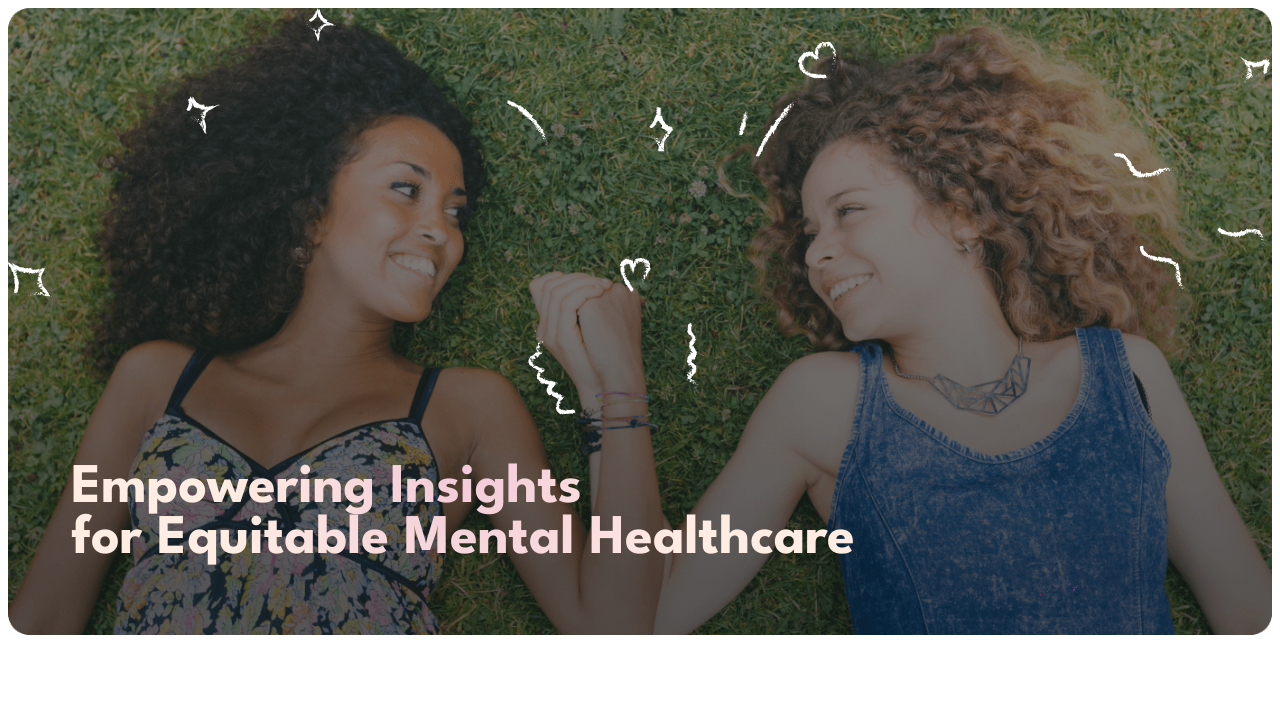
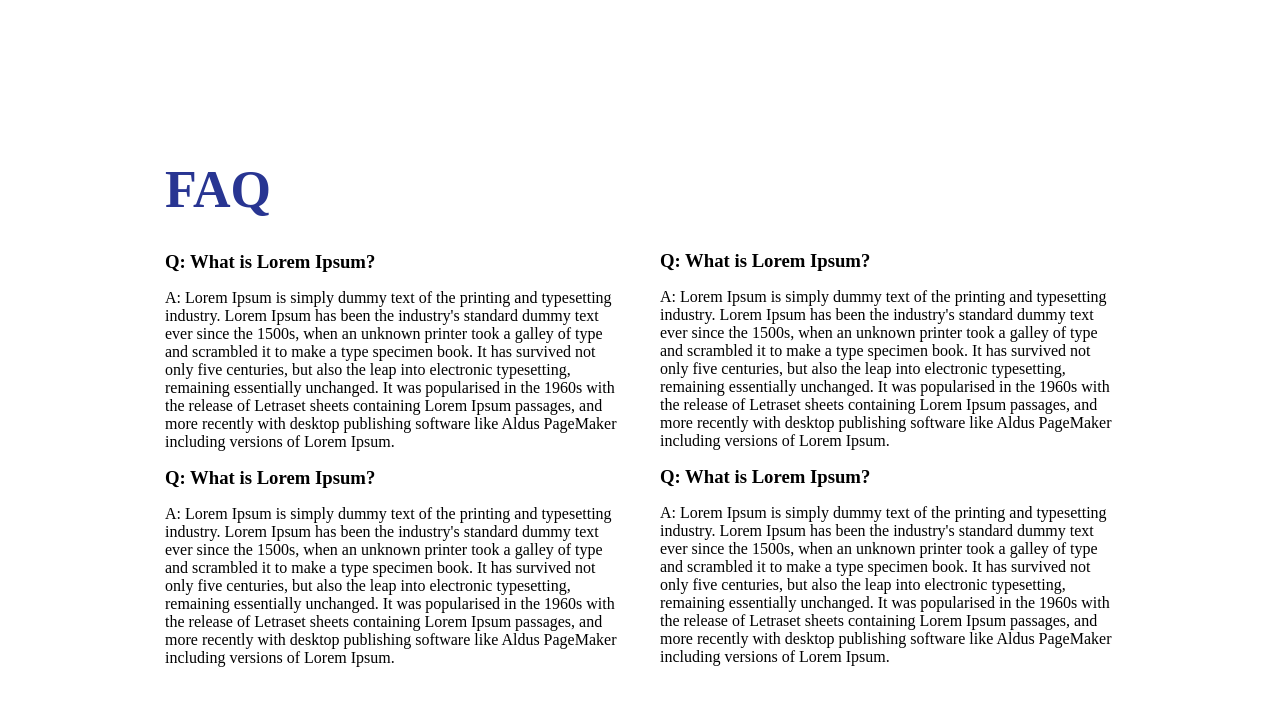
Before and after one commit to teamsindano/sindano, a React (Create React App) app: page / in a window 1280 px wide. Shown: the top 706 px of the page. Built offline with nearby package versions, Linux system fonts and the light colour scheme.

Commit message:
FAQ feature

```diff
--- a/src/Components/App.js
+++ b/src/Components/App.js
@@ -1,14 +1,16 @@
-import './App.css';
-import Theme from './Theme';
-import { theme } from './Theme';
-import Hero from './Hero';
+import "./App.css";
+import Theme from "./Theme";
+import { theme } from "./Theme";
+import Hero from "./Hero";
+import Questions from "./faq";
 
 function App() {
 	return (
 		<>
 			<Theme>
 				<div className="page"></div>
-        <Hero />
+
+				<Questions />
 			</Theme>
 		</>
 	);
--- /dev/null
+++ b/src/Components/faq.js
@@ -0,0 +1,106 @@
+import styled from "styled-components";
+
+const QuestionStyled = styled.section`
+	display: flex;
+	justify-content: center;
+	margin-top: 160px;
+`;
+const TitleStyled = styled.h3`
+	font-size: 52px;
+	font-weight: 700;
+	color: #283592;
+	margin-top: 0;
+	margin-bottom: 32px;
+`;
+const QuestionSection = styled.div`
+	display: flex;
+	flex-direction: row;
+	justify-content: space-between;
+	align-items: normal;
+`;
+const QuestionColumnleft = styled.div`
+	display: flex;
+	flex-direction: column;
+`;
+const QuestionColumnRigth = styled.div`
+	display: flex;
+	margin-top: 90px;
+	padding-left: 40px;
+	flex-direction: column;
+`;
+const SubTitle = styled.h3`
+	max-width: 455px;
+	margin-top: 0;
+	margin-bottom: 16px;
+`;
+const Text = styled.p`
+	max-width: 455px;
+	margin-top: 0;
+	margin-bottom: 16px;
+`;
+function Questions() {
+	return (
+		<QuestionStyled>
+			<QuestionSection>
+				<QuestionColumnleft>
+					<TitleStyled>FAQ</TitleStyled>
+					<SubTitle>Q: What is Lorem Ipsum?</SubTitle>
+					<Text>
+						{" "}
+						A: Lorem Ipsum is simply dummy text of the printing and typesetting
+						industry. Lorem Ipsum has been the industry's standard dummy text
+						ever since the 1500s, when an unknown printer took a galley of type
+						and scrambled it to make a type specimen book. It has survived not
+						only five centuries, but also the leap into electronic typesetting,
+						remaining essentially unchanged. It was popularised in the 1960s
+						with the release of Letraset sheets containing Lorem Ipsum passages,
+						and more recently with desktop publishing software like Aldus
+						PageMaker including versions of Lorem Ipsum.
+					</Text>
+					<SubTitle>Q: What is Lorem Ipsum?</SubTitle>
+					<Text>
+						{" "}
+						A: Lorem Ipsum is simply dummy text of the printing and typesetting
+						industry. Lorem Ipsum has been the industry's standard dummy text
+						ever since the 1500s, when an unknown printer took a galley of type
+						and scrambled it to make a type specimen book. It has survived not
+						only five centuries, but also the leap into electronic typesetting,
+						remaining essentially unchanged. It was popularised in the 1960s
+						with the release of Letraset sheets containing Lorem Ipsum passages,
+						and more recently with desktop publishing software like Aldus
+						PageMaker including versions of Lorem Ipsum.
+					</Text>
+				</QuestionColumnleft>
+				<QuestionColumnRigth>
+					<SubTitle>Q: What is Lorem Ipsum?</SubTitle>
+					<Text>
+						{" "}
+						A: Lorem Ipsum is simply dummy text of the printing and typesetting
+						industry. Lorem Ipsum has been the industry's standard dummy text
+						ever since the 1500s, when an unknown printer took a galley of type
+						and scrambled it to make a type specimen book. It has survived not
+						only five centuries, but also the leap into electronic typesetting,
+						remaining essentially unchanged. It was popularised in the 1960s
+						with the release of Letraset sheets containing Lorem Ipsum passages,
+						and more recently with desktop publishing software like Aldus
+						PageMaker including versions of Lorem Ipsum.
+					</Text>
+					<SubTitle>Q: What is Lorem Ipsum?</SubTitle>
+					<Text>
+						{" "}
+						A: Lorem Ipsum is simply dummy text of the printing and typesetting
+						industry. Lorem Ipsum has been the industry's standard dummy text
+						ever since the 1500s, when an unknown printer took a galley of type
+						and scrambled it to make a type specimen book. It has survived not
+						only five centuries, but also the leap into electronic typesetting,
+						remaining essentially unchanged. It was popularised in the 1960s
+						with the release of Letraset sheets containing Lorem Ipsum passages,
+						and more recently with desktop publishing software like Aldus
+						PageMaker including versions of Lorem Ipsum.
+					</Text>
+				</QuestionColumnRigth>
+			</QuestionSection>
+		</QuestionStyled>
+	);
+}
+export default Questions;
```
Lines whose indentation alone changed are shown as unchanged.
